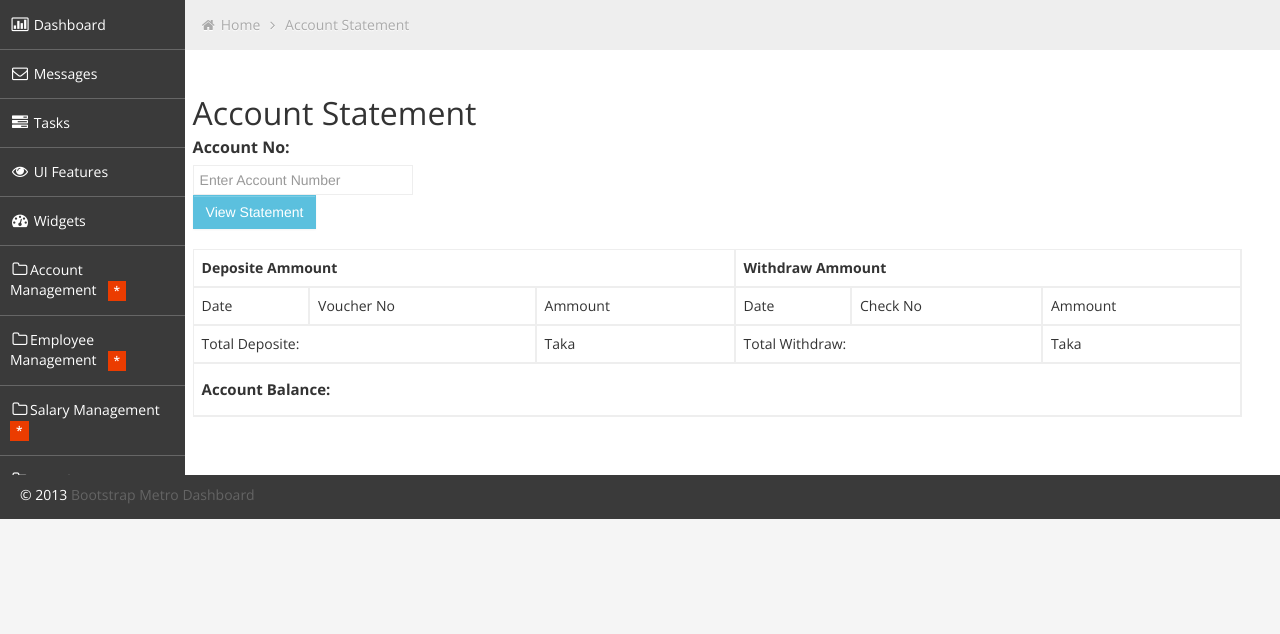
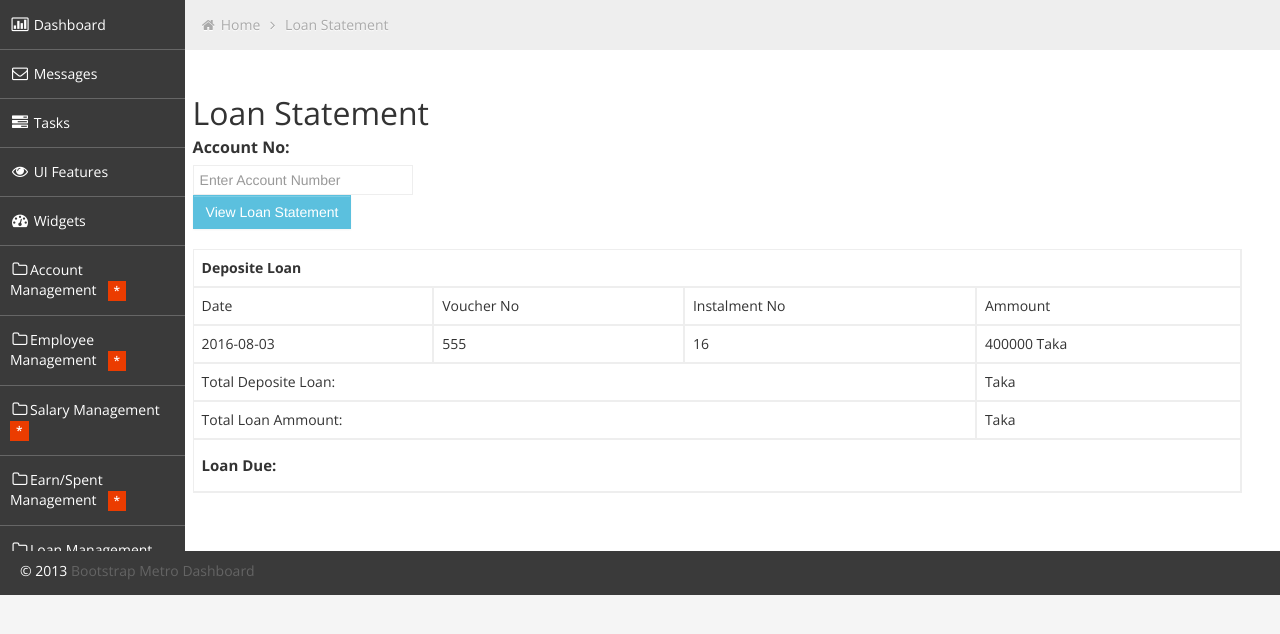
Before and after one commit to CaptainMahabub/mcsl, a PHP site: page /management/loan_statement.php in a window 1280 px wide. Shown: the part 41-675 px from the top of the page. Run offline with PHP 8.4, Linux system fonts and the light colour scheme; data comes from the database, SQL or seed files in the repository; data that the repository does not hold is empty.

Commit message:
Loan Statement added

```diff
--- a/management/loan_statement.php
+++ b/management/loan_statement.php
@@ -394,12 +394,12 @@
 					<a href="index.php">Home</a>
 					<i class="icon-angle-right"></i>
 				</li>
-				<li><a href="#">Account Statement</a></li>
+				<li><a href="#">Loan Statement</a></li>
 			</ul>
 
 	<?php
 require('db_config.php');
- $sql =	"SELECT * FROM account_statement";
+ $sql =	"SELECT * FROM installment_deposite";
  $result = mysqli_query($mysqli,$sql);
  ?>
 
@@ -407,28 +407,27 @@ require('db_config.php');
 <div class="box-content">
 <div class="row">
 <div class="col-lg-8">
-<h1>Account Statement</h1>
+<h1>Loan Statement</h1>
 
 <form class="form-inline" role="form">
     <div class="form-group">
       <h2>Account No:</h2>
       <input type="text" class="form-control" id="account_no" placeholder="Enter Account Number">
     </div>
-    <button type="submit" class="btn btn-info">View Statement</button>
+    <button type="submit" class="btn btn-info">View Loan Statement</button>
   </form>
 
  <table border="2" class="table table-responsive table-bordered bootstrap-datatable datatable">
   <thead>
- <th colspan="3">Deposite Ammount</th>
-      <th colspan="3">Withdraw Ammount</th>
+ <th colspan="4">Deposite Loan</th>
+
     </tr>
     <tr>
       <td>Date</td>
       <td>Voucher No</td>
+	  <td>Instalment No</td>
       <td>Ammount</td>
-      <td>Date</td>
-      <td>Check No</td>
-      <td>Ammount</td>
+
     </tr>
  </thead>
 
@@ -438,24 +437,24 @@ require('db_config.php');
 
  ?>
 	 <tr>
-      <td><?php echo $data['deposite_date']?></td>
-      <td><?php echo $data['voucher_no']?></td>
-      <td><?php echo $data['deposit_ammount']?></td>
-      <td><?php echo $data['withdraw_date']?></td>
-      <td><?php echo $data['check_no']?></td>
-      <td><?php echo $data['withdraw_ammount']?></td>
+      <td><?php echo $data['date']?></td>
+      <td><?php echo $data['traking_no']?></td>
+	  <td><?php echo $data['installment_no']?></td>
+      <td><?php echo $data['amount']?> Taka</td>
     </tr>
 
     <?php } ?>
 
      <tr>
-      <td colspan="2">Total Deposite:</td>
+      <td colspan="3">Total Deposite Loan:</td>
       <td>Taka</td>
-      <td colspan="2">Total Withdraw:</td>
+    </tr>
+	<tr>
+      <td colspan="3">Total Loan Ammount:</td>
       <td>Taka</td>
     </tr>
     <tr>
-      <td colspan="6"><h3><b>Account Balance:</b><h3></td>
+      <td colspan="4"><h3><b>Loan Due:</b><h3></td>
     </tr>
                  </tbody>
 				 </table>
```
